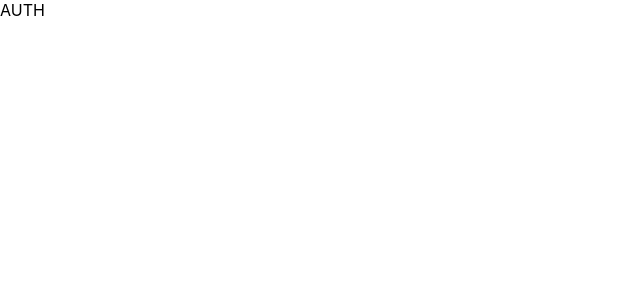
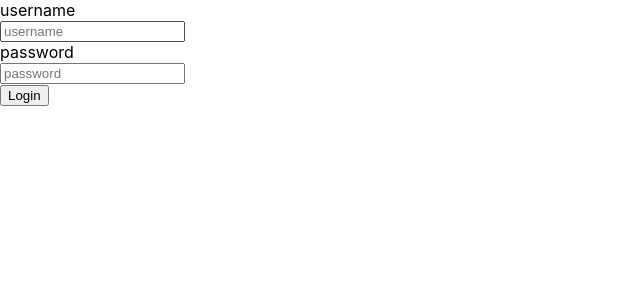
Before and after one commit to jgrisalescode/react-movie-rater-ui, a React (Create React App) app: page / in a window 1280 px wide. Shown: the top 300 px of the page, without its empty margins (0-640 px from the left). Built offline with nearby package versions, Linux system fonts and the light colour scheme.

Commit message:
Login page

```diff
--- a/src/api/index.js
+++ b/src/api/index.js
@@ -65,4 +65,14 @@
             })
         }).then(resp => resp.json())
     }
+
+    static login(body) {
+        return fetch(`http://127.0.0.1:8000/auth/`, {
+            method: 'POST',
+            headers: {
+                'Content-Type': 'application/json',
+            },
+            body: JSON.stringify(body)
+        }).then(resp => resp.json())
+    }
 }
--- a/src/components/Auth.js
+++ b/src/components/Auth.js
@@ -1,9 +1,36 @@
-import React from 'react'
+import React, { useState } from 'react'
+import API from '../api/index'
 
 export default function Auth() {
+
+    const [username, setUserName] = useState('')
+    const [password, setPassword] = useState('')
+
+    const login = () => {
+        API.login({ username, password })
+            .then(resp => console.log(resp))
+            .catch(error => console.log(error))
+    }
+
     return (
         <div>
-            AUTH
+            <label htmlFor="username">username</label><br />
+            <input
+                id="username"
+                type="text"
+                placeholder="username"
+                value={username}
+                onChange={e => setUserName(e.target.value)}
+            /><br />
+            <label htmlFor="password">password</label><br />
+            <input
+                id="password"
+                type="password"
+                placeholder="password"
+                value={password}
+                onChange={e => setPassword(e.target.value)}
+            /><br />
+            <button onClick={login}>Login</button>
         </div>
     )
 }
```
